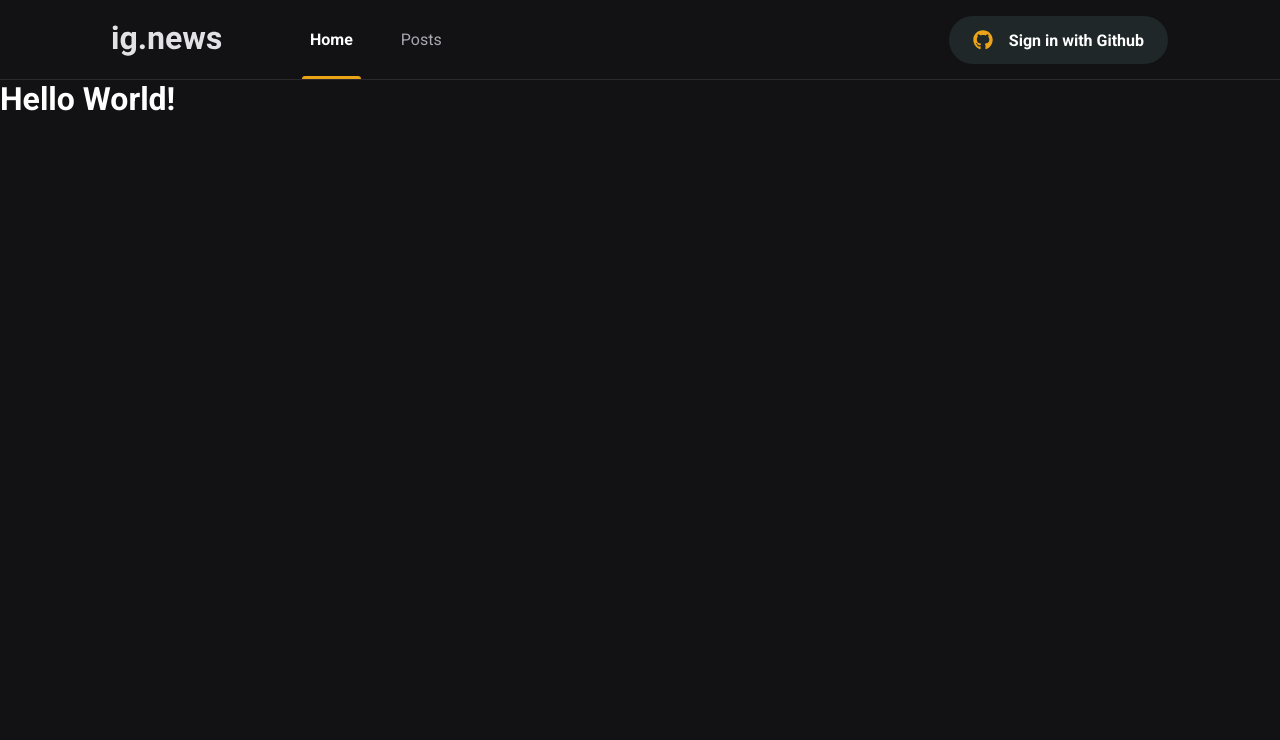
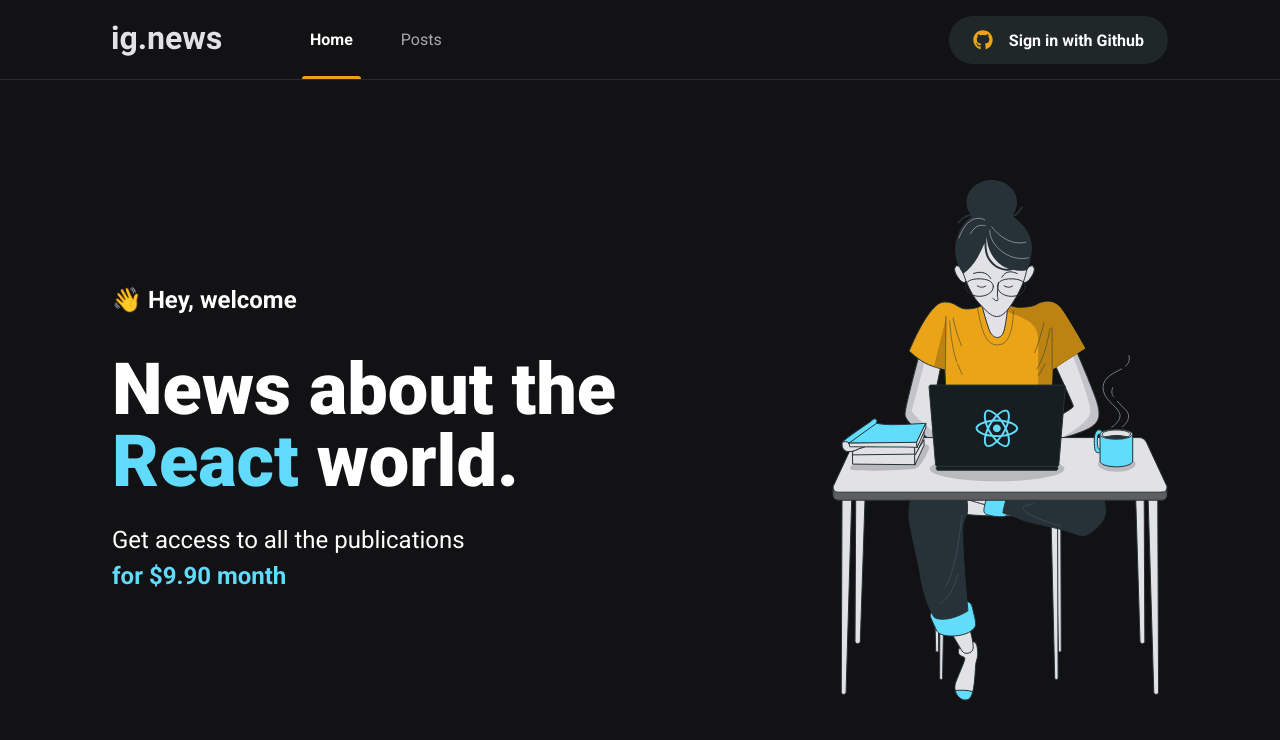
Before and after one commit to eliel-alves/ignews, a Next.js app: page / in a window 1280 px wide. Shown: the top 740 px of the page. Built offline with nearby package versions, Linux system fonts and the light colour scheme.

Commit message:
feat: home page texts

```diff
--- /dev/null
+++ b/src/pages/home.module.scss
@@ -0,0 +1,41 @@
+.contentContainer {
+  max-width: 1120px;
+  margin: 0 auto;
+  padding: 0 2rem;
+  height: calc(100vh - 5rem);
+
+  display: flex;
+  align-items: center;
+  justify-content: space-between;
+}
+
+.hero {
+  max-width: 600px;
+
+  > span {
+    font-size: 1.5rem;
+    font-weight: bold;
+  }
+
+  h1 {
+    font-size: 4.5rem;
+    line-height: 4.5rem;
+    font-weight: 900;
+    margin-top: 2.5rem;
+
+    span {
+      color: var(--cyan-500);
+    }
+  }
+
+  p {
+    font-size: 1.5rem;
+    line-height: 2.25rem;
+    margin-top: 1.5rem;
+
+    span {
+      color: var(--cyan-500);
+      font-weight: bold;
+    }
+  }
+}
--- a/src/pages/index.tsx
+++ b/src/pages/index.tsx
@@ -1,14 +1,25 @@
 import Head from 'next/head'
+
+import styles from './home.module.scss'
 
 export default function Home() {
   return (
     <>
       <Head>
-        <title>ig.news</title>
+        <title>Home | ig.news</title>
       </Head>
-      <h1>
-        Hello World!
-      </h1>
+      <main className={styles.contentContainer}>
+        <section className={styles.hero}>
+          <span>👋 Hey, welcome</span>
+          <h1>News about the <span>React</span> world.</h1>
+          <p>
+            Get access to all the publications <br />
+            <span>for $9.90 month</span>
+          </p>
+        </section>
+
+        <img src="/images/avatar.svg" alt="Girl coding" />
+      </main>
     </>
   );
 }
```
